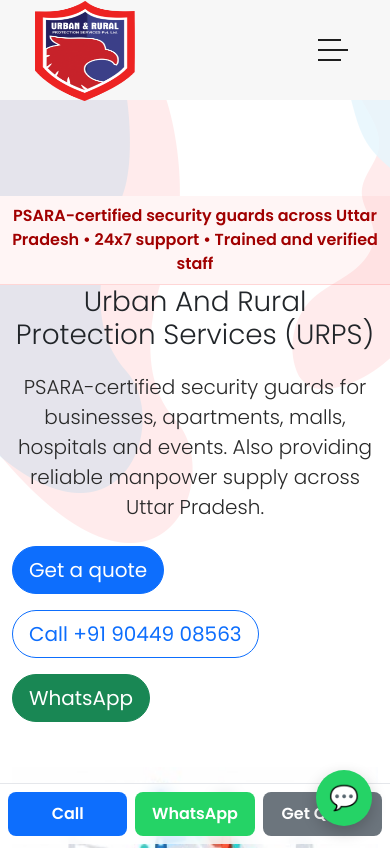
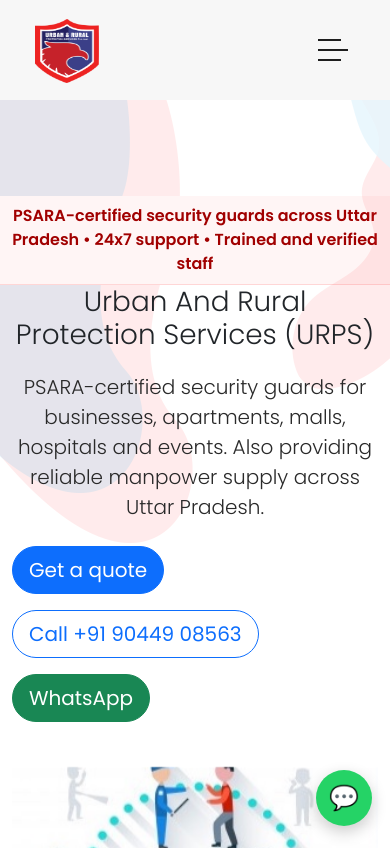
Before and after one commit to urpsdev/urpsdev.github.io, a plain HTML site: page index.html in a window 390 px wide. Shown: the top 848 px of the page. Drawn offline with nearby package versions, Linux system fonts and the light colour scheme.

Commit message:
chore(mobile): remove legacy sticky CTA CSS; tighten small-screen lay… (#9)
chore(mobile): remove legacy sticky CTA CSS; tighten small-screen layout (logo, hero image cap, client logos, hr spacing)

Co-authored-by: urpsdev <urpsdev@users.noreply.github.com>

```diff
--- a/assets/css/site.css
+++ b/assets/css/site.css
@@ -211,37 +211,7 @@
 .whatsapp-fab:hover { filter: brightness(0.95); }
 .whatsapp-icon { font-size: 24px; line-height: 1; }
 
-/* Sticky CTA (mobile) */
-.sticky-cta {
-  position: fixed;
-  left: 0;
-  right: 0;
-  bottom: 0;
-  background: #ffffffcc;
-  backdrop-filter: saturate(180%) blur(8px);
-  display: none;
-  grid-template-columns: 1fr 1fr 1fr;
-  gap: 8px;
-  padding: 8px;
-  z-index: 1020;
-  border-top: 1px solid #e5e7eb;
-}
-.sticky-cta-btn {
-  text-align: center;
-  font-weight: 600;
-  padding: 10px 12px;
-  border-radius: 8px;
-  text-decoration: none;
-  color: #fff;
-}
-.sticky-call { background: #0d6efd; }
-.sticky-whatsapp { background: var(--brand-success); }
-.sticky-quote { background: #6c757d; }
-
-@media (max-width: 576px) {
-  .sticky-cta { display: grid; }
-  body { padding-bottom: 68px; }
-}
+/* [Removed] Sticky CTA styles no longer used */
 
 /* Utilities */
 .visually-hidden { position: absolute !important; height: 1px; width: 1px; overflow: hidden; clip: rect(1px, 1px, 1px, 1px); white-space: nowrap; }
@@ -317,3 +287,12 @@
 .footer-social .call { background: #0d6efd; }
 .footer-social .email { background: #6f42c1; }
 .footer-bottom { border-top: 1px solid #eef2f7; background: #f8fafc; }
+
+/* Mobile responsiveness tweaks */
+@media (max-width: 576px) {
+  header .logo img { width: 64px !important; height: 64px !important; }
+  .main-banner .right-image img { max-height: 280px; width: 100%; height: auto; object-fit: cover; }
+  .logo-card { width: min(44vw, 160px); }
+  .logo-card img { height: 36px; }
+  hr { margin: 1rem 0; }
+}
--- a/index.html
+++ b/index.html
@@ -842,12 +842,6 @@
   <span class="visually-hidden">Chat on WhatsApp</span>
 </a>
 
-<!-- Mobile sticky CTA bar -->
-<div class="sticky-cta" role="navigation" aria-label="Quick actions">
-  <a href="tel:+919044908563" class="sticky-cta-btn sticky-call">Call</a>
-  <a href="https://wa.me/919044908563" target="_blank" rel="noopener" class="sticky-cta-btn sticky-whatsapp">WhatsApp</a>
-  <a href="#contact-us" class="sticky-cta-btn sticky-quote">Get Quote</a>
-  </div>
 <script>
   // Set dynamic year in footer
   (function(){
```
